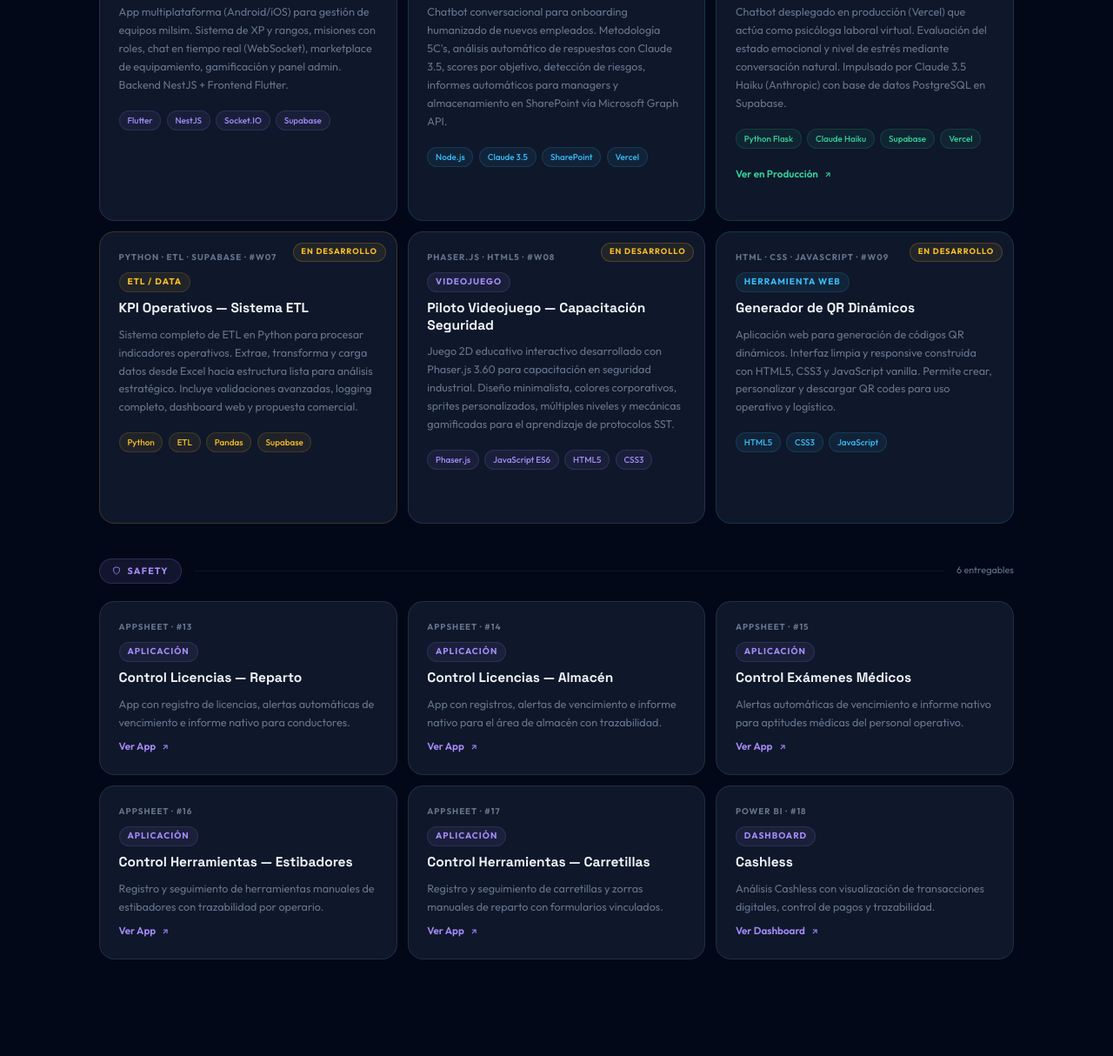
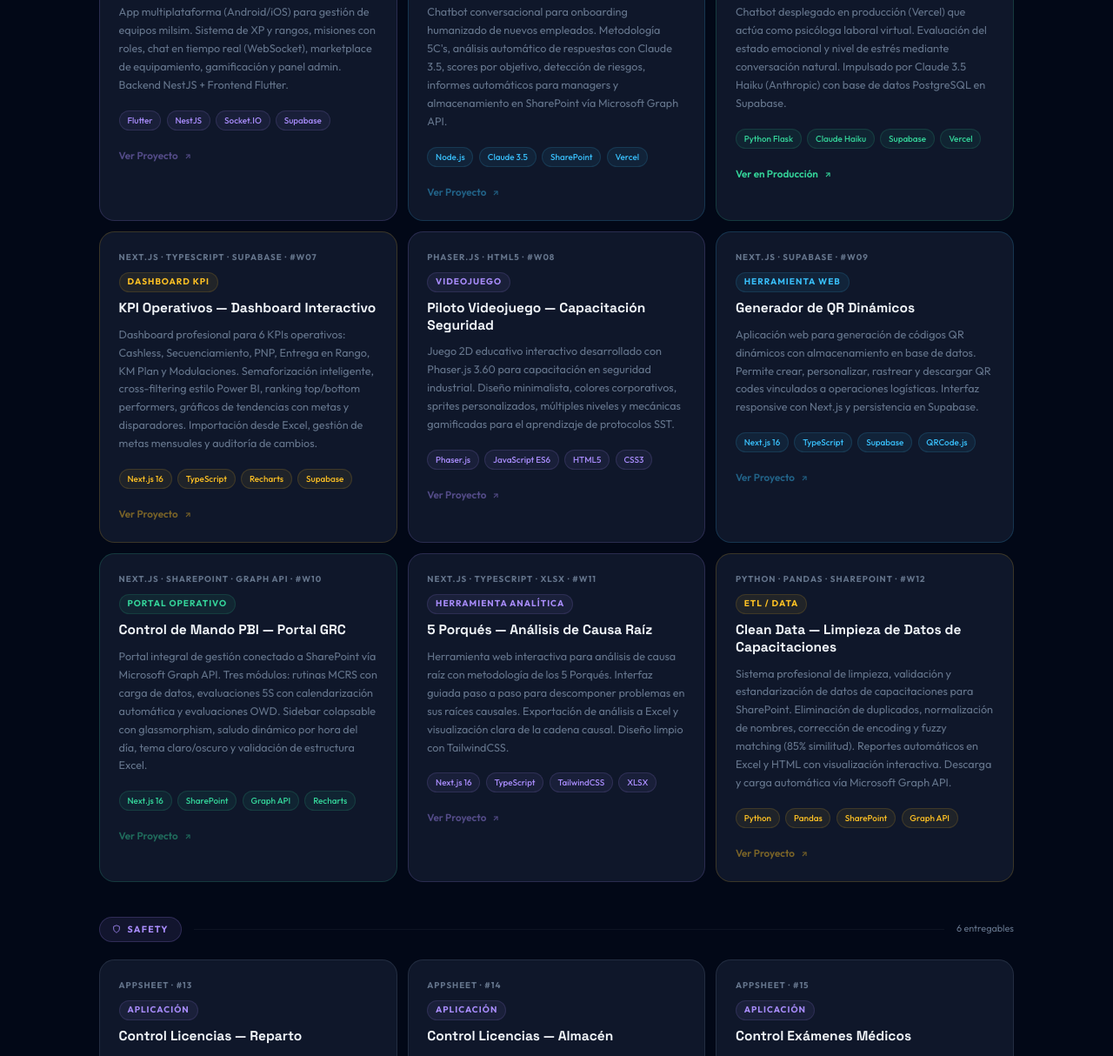
Before and after one commit to odinprojectapp/cv-david-monsalve, a plain HTML site: page index.html in a window 1280 px wide. Shown: the part 9025-10239 px from the top of the page at 87% size. Drawn offline with nearby package versions, Linux system fonts and the light colour scheme; animation ran at ten frames a second.

Commit message:
Add 4 missing projects and fix portfolio descriptions
New projects added:
- W10: Control de Mando PBI (Next.js + SharePoint + Graph API)
- W11: 5 Porqués - Análisis de Causa Raíz (Next.js + XLSX)
- W12: Clean Data Capacitaciones (Python + Pandas + SharePoint)
- Counter updated: 9 → 13 projects

Fixes:
- W07 KPI Operativos: corrected from ETL/Python to Next.js dashboard
- W09 QR Generador: corrected from HTML vanilla to Next.js + Supabase

Co-Authored-By: Claude Sonnet 4.6 <noreply@anthropic.com>

```diff
--- a/index.html
+++ b/index.html
@@ -392,17 +392,9 @@ nav{
 .pj-link.em{color:var(--em)}.pj-link.pur{color:var(--pur)}
 .pj-card:hover .pj-link{gap:.58rem}
 
-/* ─── WIP PROJECT CARDS ─────────────────────────────────── */
-a.pj-card[href="#"]{cursor:default}
-a.pj-card[href="#"] .pj-link{opacity:0;pointer-events:none}
-a.pj-card[href="#"]::before{
-  content:'En desarrollo';
-  position:absolute;top:.75rem;right:.75rem;
-  font-size:.58rem;font-weight:700;letter-spacing:.1em;text-transform:uppercase;
-  background:rgba(251,191,36,.08);border:1px solid rgba(251,191,36,.2);
-  color:var(--amb);border-radius:9999px;padding:.18rem .55rem;
-  pointer-events:none;
-}
+/* ─── PROJECT CARDS — no-url ─────────────────────────────── */
+a.pj-card[href="#"] .pj-link{opacity:.45}
+a.pj-card[href="#"]:hover .pj-link{opacity:.45}
 
 /* ─── REFERENCES ────────────────────────────────────────── */
 .ref-grid{display:grid;grid-template-columns:repeat(auto-fill,minmax(280px,1fr));gap:.85rem;margin-top:2.5rem}
@@ -1137,7 +1129,7 @@ footer strong{color:var(--text2)}
         Desarrollo Web & Apps
       </div>
       <div class="pline"></div>
-      <span style="font-size:.68rem;color:var(--muted);white-space:nowrap">9 proyectos</span>
+      <span style="font-size:.68rem;color:var(--muted);white-space:nowrap">13 proyectos</span>
     </div>
     <div class="pj-grid">
 
@@ -1227,14 +1219,14 @@ footer strong{color:var(--text2)}
       </a>
 
       <a href="#" class="pj-card reveal" style="border-color:rgba(251,191,36,.18)">
-        <div class="pj-num">Python · ETL · Supabase · #W07</div>
-        <div class="pj-type" style="background:rgba(251,191,36,.08);border:1px solid rgba(251,191,36,.13);color:var(--amb)">ETL / Data</div>
-        <div class="pj-title">KPI Operativos — Sistema ETL</div>
-        <div class="pj-desc">Sistema completo de ETL en Python para procesar indicadores operativos. Extrae, transforma y carga datos desde Excel hacia estructura lista para análisis estratégico. Incluye validaciones avanzadas, logging completo, dashboard web y propuesta comercial.</div>
+        <div class="pj-num">Next.js · TypeScript · Supabase · #W07</div>
+        <div class="pj-type" style="background:rgba(251,191,36,.08);border:1px solid rgba(251,191,36,.13);color:var(--amb)">Dashboard KPI</div>
+        <div class="pj-title">KPI Operativos — Dashboard Interactivo</div>
+        <div class="pj-desc">Dashboard profesional para 6 KPIs operativos: Cashless, Secuenciamiento, PNP, Entrega en Rango, KM Plan y Modulaciones. Semaforización inteligente, cross-filtering estilo Power BI, ranking top/bottom performers, gráficos de tendencias con metas y disparadores. Importación desde Excel, gestión de metas mensuales y auditoría de cambios.</div>
         <div class="pills" style="margin-top:.6rem">
-          <span class="pill" style="font-size:.62rem;padding:.18rem .55rem;color:var(--amb);background:rgba(251,191,36,.07);border-color:rgba(251,191,36,.14)">Python</span>
-          <span class="pill" style="font-size:.62rem;padding:.18rem .55rem;color:var(--amb);background:rgba(251,191,36,.07);border-color:rgba(251,191,36,.14)">ETL</span>
-          <span class="pill" style="font-size:.62rem;padding:.18rem .55rem;color:var(--amb);background:rgba(251,191,36,.07);border-color:rgba(251,191,36,.14)">Pandas</span>
+          <span class="pill" style="font-size:.62rem;padding:.18rem .55rem;color:var(--amb);background:rgba(251,191,36,.07);border-color:rgba(251,191,36,.14)">Next.js 16</span>
+          <span class="pill" style="font-size:.62rem;padding:.18rem .55rem;color:var(--amb);background:rgba(251,191,36,.07);border-color:rgba(251,191,36,.14)">TypeScript</span>
+          <span class="pill" style="font-size:.62rem;padding:.18rem .55rem;color:var(--amb);background:rgba(251,191,36,.07);border-color:rgba(251,191,36,.14)">Recharts</span>
           <span class="pill" style="font-size:.62rem;padding:.18rem .55rem;color:var(--amb);background:rgba(251,191,36,.07);border-color:rgba(251,191,36,.14)">Supabase</span>
         </div>
         <div class="pj-link" style="color:var(--amb);margin-top:.7rem">Ver Proyecto <svg width="10" height="10" viewBox="0 0 24 24" fill="none" stroke="currentColor" stroke-width="2.5"><path d="M7 17L17 7"/><path d="M7 7h10v10"/></svg></div>
@@ -1255,16 +1247,59 @@ footer strong{color:var(--text2)}
       </a>
 
       <a href="#" class="pj-card reveal" style="border-color:rgba(56,189,248,.18)">
-        <div class="pj-num">HTML · CSS · JavaScript · #W09</div>
+        <div class="pj-num">Next.js · Supabase · #W09</div>
         <div class="pj-type pt-sky">Herramienta Web</div>
         <div class="pj-title">Generador de QR Dinámicos</div>
-        <div class="pj-desc">Aplicación web para generación de códigos QR dinámicos. Interfaz limpia y responsive construida con HTML5, CSS3 y JavaScript vanilla. Permite crear, personalizar y descargar QR codes para uso operativo y logístico.</div>
+        <div class="pj-desc">Aplicación web para generación de códigos QR dinámicos con almacenamiento en base de datos. Permite crear, personalizar, rastrear y descargar QR codes vinculados a operaciones logísticas. Interfaz responsive con Next.js y persistencia en Supabase.</div>
         <div class="pills" style="margin-top:.6rem">
-          <span class="pill" style="font-size:.62rem;padding:.18rem .55rem">HTML5</span>
-          <span class="pill" style="font-size:.62rem;padding:.18rem .55rem">CSS3</span>
-          <span class="pill" style="font-size:.62rem;padding:.18rem .55rem">JavaScript</span>
+          <span class="pill" style="font-size:.62rem;padding:.18rem .55rem">Next.js 16</span>
+          <span class="pill" style="font-size:.62rem;padding:.18rem .55rem">TypeScript</span>
+          <span class="pill" style="font-size:.62rem;padding:.18rem .55rem">Supabase</span>
+          <span class="pill" style="font-size:.62rem;padding:.18rem .55rem">QRCode.js</span>
         </div>
         <div class="pj-link" style="margin-top:.7rem">Ver Proyecto <svg width="10" height="10" viewBox="0 0 24 24" fill="none" stroke="currentColor" stroke-width="2.5"><path d="M7 17L17 7"/><path d="M7 7h10v10"/></svg></div>
+      </a>
+
+      <a href="#" class="pj-card em reveal" style="border-color:rgba(52,211,153,.18)">
+        <div class="pj-num">Next.js · SharePoint · Graph API · #W10</div>
+        <div class="pj-type pt-em">Portal Operativo</div>
+        <div class="pj-title">Control de Mando PBI — Portal GRC</div>
+        <div class="pj-desc">Portal integral de gestión conectado a SharePoint vía Microsoft Graph API. Tres módulos: rutinas MCRS con carga de datos, evaluaciones 5S con calendarización automática y evaluaciones OWD. Sidebar colapsable con glassmorphism, saludo dinámico por hora del día, tema claro/oscuro y validación de estructura Excel.</div>
+        <div class="pills" style="margin-top:.6rem">
+          <span class="pill em" style="font-size:.62rem;padding:.18rem .55rem">Next.js 16</span>
+          <span class="pill em" style="font-size:.62rem;padding:.18rem .55rem">SharePoint</span>
+          <span class="pill em" style="font-size:.62rem;padding:.18rem .55rem">Graph API</span>
+          <span class="pill em" style="font-size:.62rem;padding:.18rem .55rem">Recharts</span>
+        </div>
+        <div class="pj-link em" style="margin-top:.7rem">Ver Proyecto <svg width="10" height="10" viewBox="0 0 24 24" fill="none" stroke="currentColor" stroke-width="2.5"><path d="M7 17L17 7"/><path d="M7 7h10v10"/></svg></div>
+      </a>
+
+      <a href="#" class="pj-card pur reveal" style="border-color:rgba(167,139,250,.18)">
+        <div class="pj-num">Next.js · TypeScript · XLSX · #W11</div>
+        <div class="pj-type pt-pur">Herramienta Analítica</div>
+        <div class="pj-title">5 Porqués — Análisis de Causa Raíz</div>
+        <div class="pj-desc">Herramienta web interactiva para análisis de causa raíz con metodología de los 5 Porqués. Interfaz guiada paso a paso para descomponer problemas en sus raíces causales. Exportación de análisis a Excel y visualización clara de la cadena causal. Diseño limpio con TailwindCSS.</div>
+        <div class="pills" style="margin-top:.6rem">
+          <span class="pill pur" style="font-size:.62rem;padding:.18rem .55rem">Next.js 16</span>
+          <span class="pill pur" style="font-size:.62rem;padding:.18rem .55rem">TypeScript</span>
+          <span class="pill pur" style="font-size:.62rem;padding:.18rem .55rem">TailwindCSS</span>
+          <span class="pill pur" style="font-size:.62rem;padding:.18rem .55rem">XLSX</span>
+        </div>
+        <div class="pj-link pur" style="margin-top:.7rem">Ver Proyecto <svg width="10" height="10" viewBox="0 0 24 24" fill="none" stroke="currentColor" stroke-width="2.5"><path d="M7 17L17 7"/><path d="M7 7h10v10"/></svg></div>
+      </a>
+
+      <a href="#" class="pj-card reveal" style="border-color:rgba(251,191,36,.18)">
+        <div class="pj-num">Python · Pandas · SharePoint · #W12</div>
+        <div class="pj-type" style="background:rgba(251,191,36,.08);border:1px solid rgba(251,191,36,.13);color:var(--amb)">ETL / Data</div>
+        <div class="pj-title">Clean Data — Limpieza de Datos de Capacitaciones</div>
+        <div class="pj-desc">Sistema profesional de limpieza, validación y estandarización de datos de capacitaciones para SharePoint. Eliminación de duplicados, normalización de nombres, corrección de encoding y fuzzy matching (85% similitud). Reportes automáticos en Excel y HTML con visualización interactiva. Descarga y carga automática vía Microsoft Graph API.</div>
+        <div class="pills" style="margin-top:.6rem">
+          <span class="pill" style="font-size:.62rem;padding:.18rem .55rem;color:var(--amb);background:rgba(251,191,36,.07);border-color:rgba(251,191,36,.14)">Python</span>
+          <span class="pill" style="font-size:.62rem;padding:.18rem .55rem;color:var(--amb);background:rgba(251,191,36,.07);border-color:rgba(251,191,36,.14)">Pandas</span>
+          <span class="pill" style="font-size:.62rem;padding:.18rem .55rem;color:var(--amb);background:rgba(251,191,36,.07);border-color:rgba(251,191,36,.14)">SharePoint</span>
+          <span class="pill" style="font-size:.62rem;padding:.18rem .55rem;color:var(--amb);background:rgba(251,191,36,.07);border-color:rgba(251,191,36,.14)">Graph API</span>
+        </div>
+        <div class="pj-link" style="color:var(--amb);margin-top:.7rem">Ver Proyecto <svg width="10" height="10" viewBox="0 0 24 24" fill="none" stroke="currentColor" stroke-width="2.5"><path d="M7 17L17 7"/><path d="M7 7h10v10"/></svg></div>
       </a>
 
     </div>
```
